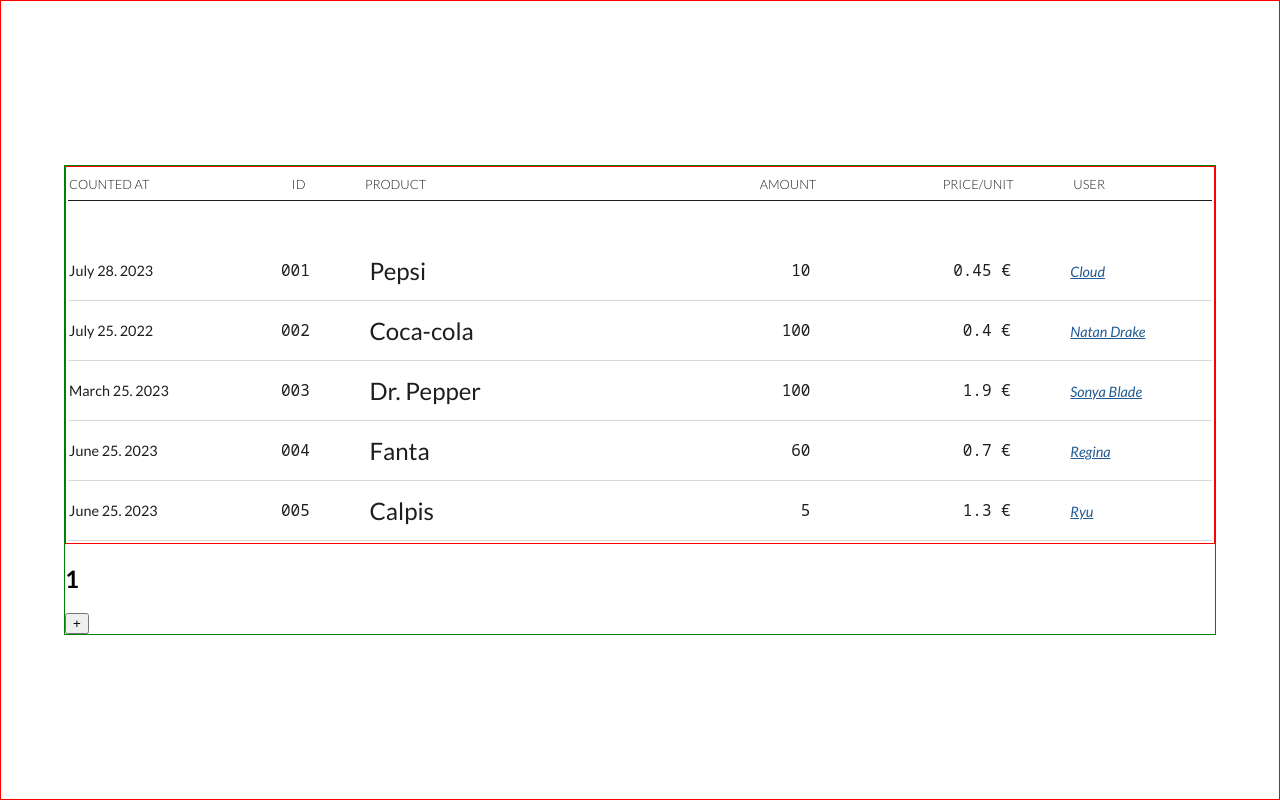
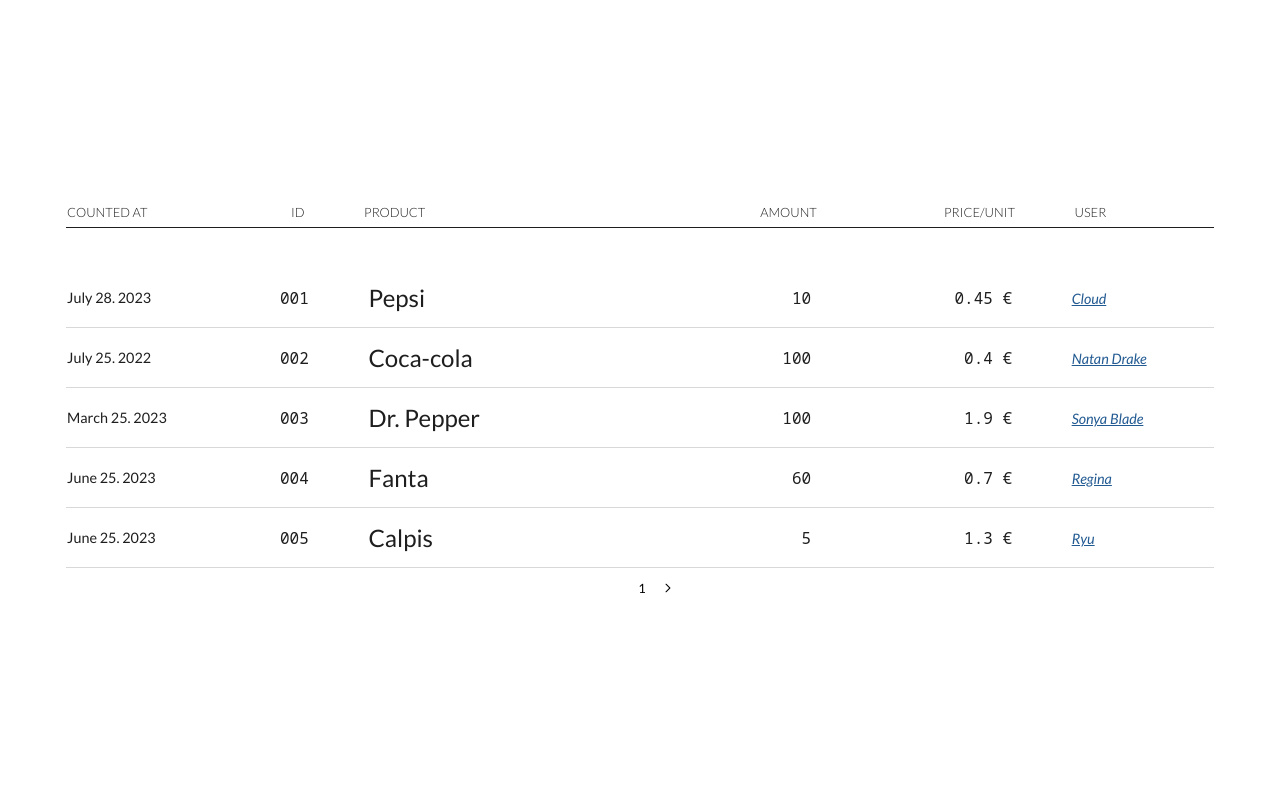
Before and after one commit to sigristarisa/zupan-assignment, a React (Create React App) app: page / in a window 1280 px wide. Built offline with nearby package versions, Linux system fonts and the light colour scheme.

Commit message:
added simple styling in the pagination

```diff
--- a/src/App.js
+++ b/src/App.js
@@ -44,7 +44,7 @@
   return (
     <div className='App'>
       <main>
-        <div className='wrapper'>
+        <div className='container__table'>
           <table>
             <tr className='twelve-grid-columns table-header'>
               <th className='grid-column_two'>COUNTED AT</th>
@@ -78,13 +78,48 @@
             )}
           </table>
         </div>
-        <div>
-          {currentPage !== 1 && (
-            <button onClick={() => handlePage("back")}>-</button>
+        <div className='container__page-btn'>
+          {currentPage === 1 ? (
+            <span className='space__btn'></span>
+          ) : (
+            <button onClick={() => handlePage("back")}>
+              {" "}
+              <svg
+                className='btn__arrow-back'
+                xmlns='http://www.w3.org/2000/svg'
+                viewBox='0 0 847 1058.75'
+                x='0px'
+                y='0px'
+              >
+                <g>
+                  <path
+                    class='fil0'
+                    d='M242 298l181 185 182 -185c24,-25 65,16 40,41l-205 211c-9,9 -24,9 -32,0l-207 -211c-24,-25 17,-66 41,-41z'
+                  />
+                </g>
+              </svg>
+            </button>
           )}
-          <h2>{currentPage}</h2>
-          {currentPage !== totalPages && (
-            <button onClick={() => handlePage("next")}>+</button>
+          <span>{currentPage}</span>
+          {currentPage === totalPages ? (
+            <span className='space__btn'></span>
+          ) : (
+            <button onClick={() => handlePage("next")}>
+              <svg
+                className='btn__arrow-next'
+                xmlns='http://www.w3.org/2000/svg'
+                viewBox='0 0 847 1058.75'
+                x='0px'
+                y='0px'
+              >
+                <g>
+                  <path
+                    class='fil0'
+                    d='M242 298l181 185 182 -185c24,-25 65,16 40,41l-205 211c-9,9 -24,9 -32,0l-207 -211c-24,-25 17,-66 41,-41z'
+                  />
+                </g>
+              </svg>
+            </button>
           )}
         </div>
       </main>
@@ -93,11 +128,3 @@
 };
 
 export default App;
-
-/*
-Memo
-- make the table repeat(1fr, 12)
-- numbers should be mono
--
-
-*/
--- a/src/styles/layout.css
+++ b/src/styles/layout.css
@@ -1,5 +1,6 @@
 /* --- SPACING --- */
 html {
+  --space-xs: 1vw;
   --space-s: 2vw;
   --space-m: 4.5vw;
   --space-l: 10vw;
--- a/src/styles/reset.css
+++ b/src/styles/reset.css
@@ -13,5 +13,4 @@
   font-family: "Lato", sans-serif;
   display: grid;
   place-items: center;
-  border: red solid 1px;
 }
--- a/src/styles/responsive.css
+++ b/src/styles/responsive.css
@@ -12,10 +12,10 @@
   }
 
   table {
-    width: 200vw;
+    width: 120vw;
   }
 
-  .wrapper {
+  .container__table {
     mask-image: linear-gradient(
       90deg,
       rgba(0, 0, 0, 1) 80%,
--- a/src/styles/style.css
+++ b/src/styles/style.css
@@ -13,8 +13,9 @@
 
 main {
   width: 90vw;
-  height: fit-content;
-  border: solid green 1px;
+  display: flex;
+  flex-direction: column;
+  align-items: center;
 }
 
 table {
@@ -22,10 +23,8 @@
   color: var(--off-black);
 }
 
-.wrapper {
+.container__table {
   width: 100%;
-  height: 100%;
-  border: solid red 1px;
   overflow: scroll;
 }
 
@@ -71,3 +70,46 @@
   font-size: 0.9em;
   font-style: italic;
 }
+
+.container__page-btn {
+  width: 8vw;
+  display: flex;
+  justify-content: space-around;
+  align-items: center;
+  font-size: 0.8em;
+}
+
+button {
+  width: 36px;
+  height: 36px;
+  background-color: transparent;
+  border: none;
+  padding: 0;
+  display: grid;
+  place-items: center;
+  cursor: pointer;
+}
+
+.space__btn {
+  height: 100%;
+  width: 40px;
+}
+
+.btn__arrow-back,
+.btn__arrow-next {
+  width: 1.5em;
+  height: 1.5em;
+}
+
+.btn__arrow-back {
+  transform: rotate(90deg);
+}
+
+.btn__arrow-next {
+  transform: rotate(-90deg);
+}
+
+.btn__arrow-back:hover,
+.btn__arrow-next:hover {
+  fill: var(--grey);
+}
```
Also changed, not shown: src/assets/noun-arrow-2601665.svg (added).
